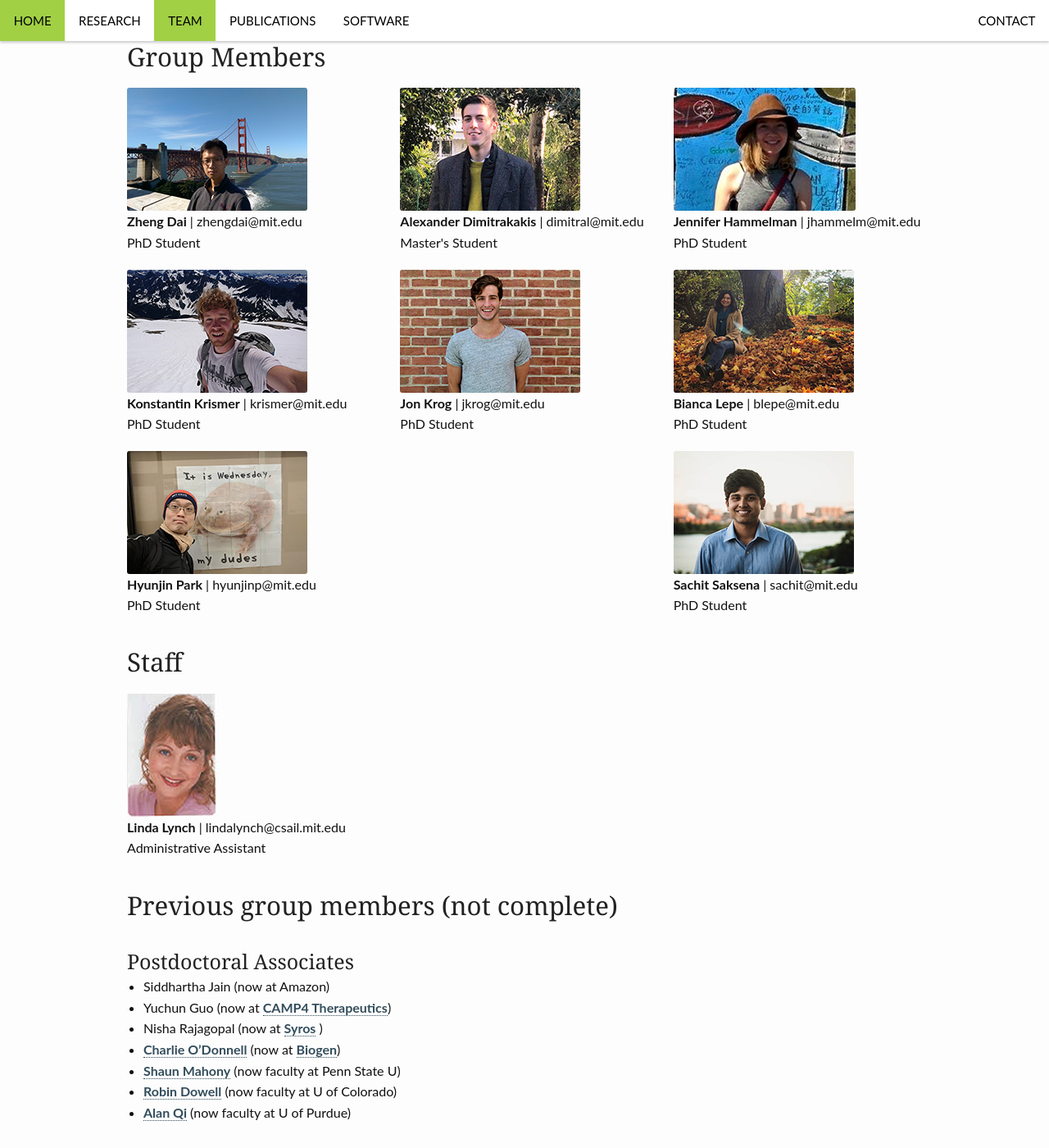
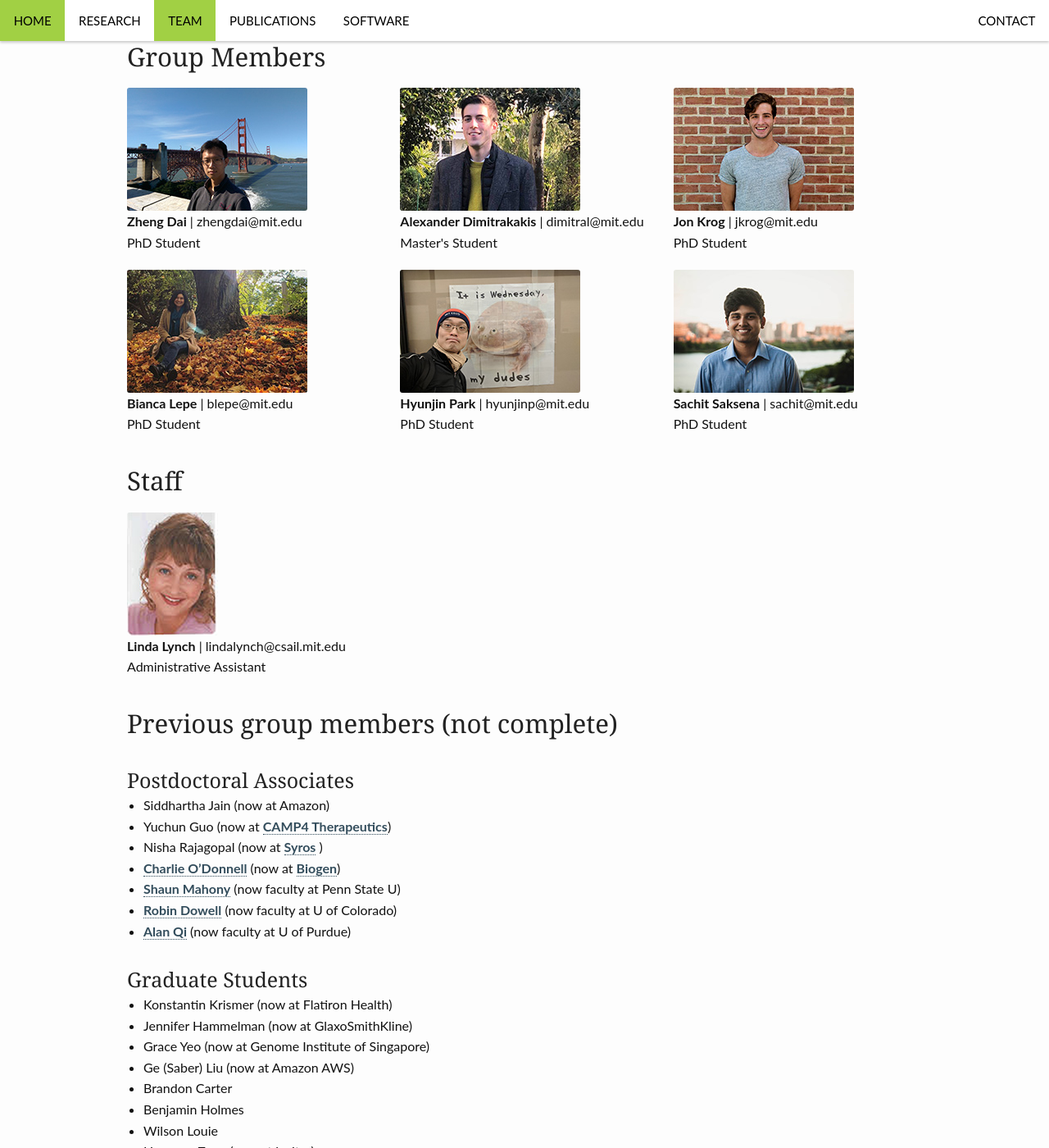
Before and after one commit to gifford-lab/gifford-lab.github.io, a Jekyll site: the page built from pages/team.md, in a window 1280 px wide and 1400 px high, scrolled down 730 px. Shown: the whole window at 82% size. Built offline with Jekyll 4.4.1, drawn with Linux system fonts in a browser that asks for light colours.

Commit message:
Update team page

```diff
--- a/pages/team.md
+++ b/pages/team.md
@@ -20,6 +20,8 @@ permalink: "/team/"
 + [Alan Qi](https://www.cs.purdue.edu/homes/alanqi/index.htm) (now faculty at U of Purdue)
 
 ### Graduate Students
++ Konstantin Krismer (now at Flatiron Health)
++ Jennifer Hammelman (now at GlaxoSmithKline)
 + Grace Yeo (now at Genome Institute of Singapore)
 + Ge (Saber) Liu (now at Amazon AWS)
 + Brandon Carter
```
Also changed, not shown: collections/_team/Jen.md (deleted, +0 -10 lines), collections/_team/Konstantin.md (deleted, +0 -10 lines).
